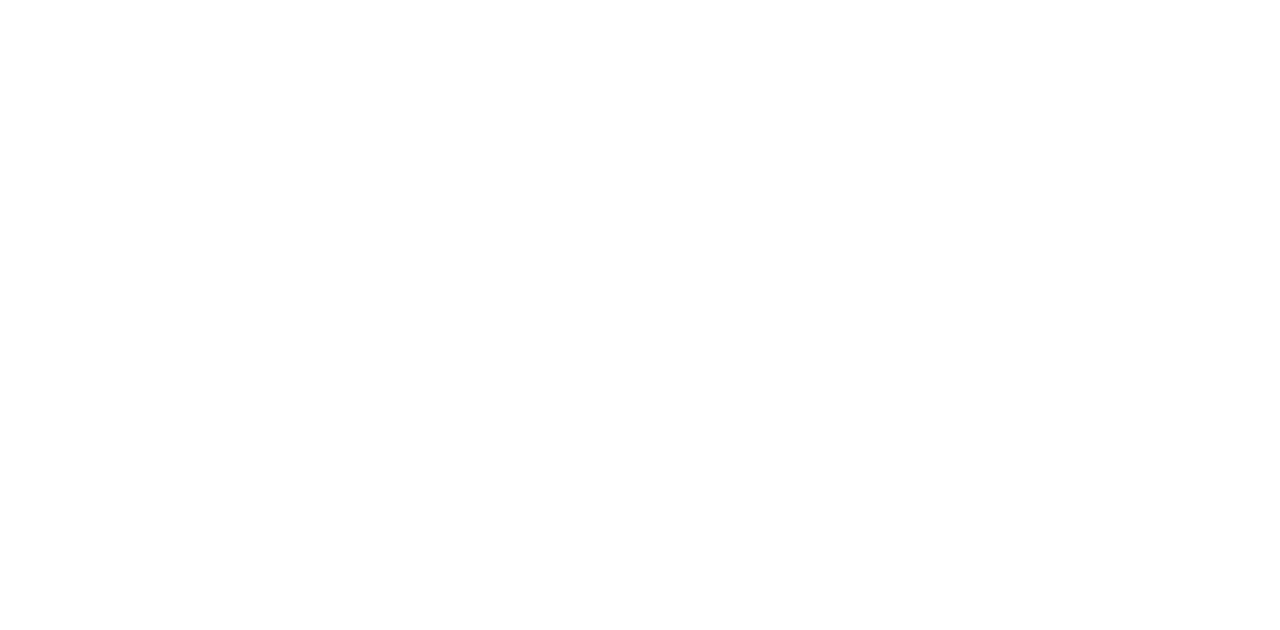
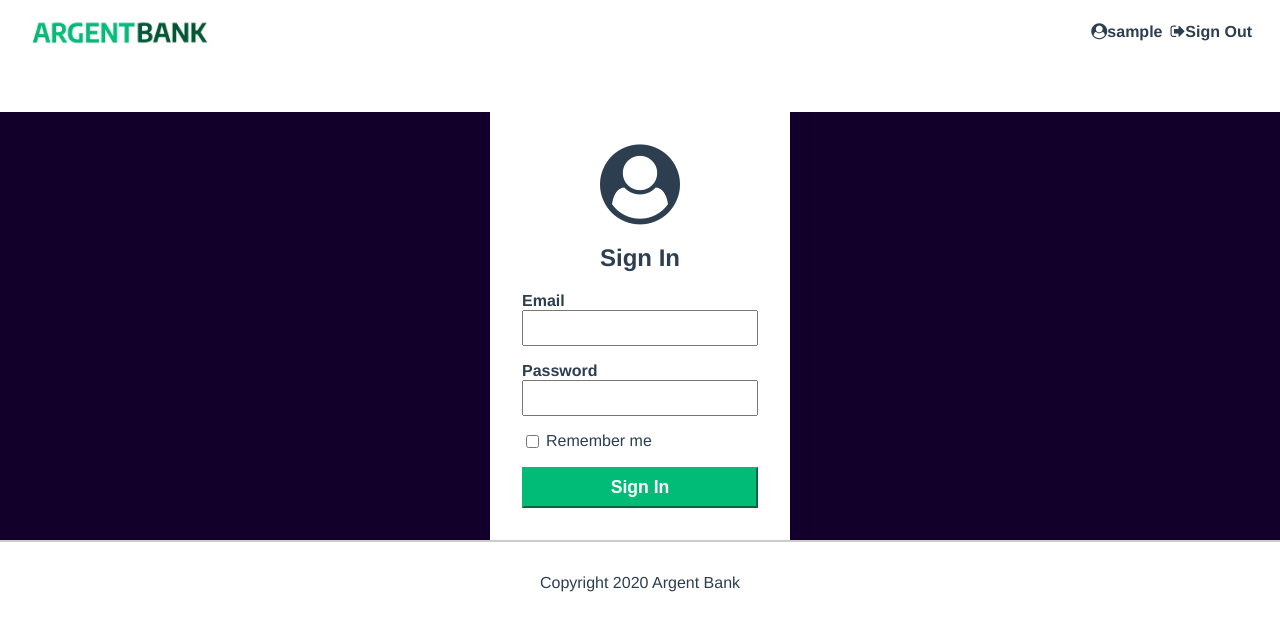
Before and after one commit to AndreaP2A/P9-ArgentBank-API, a React (Vite) app in the folder Frontend/: page /#/user/login in a window 1280 px wide. Before the commit this address had no page. Shown: the top 630 px of the page. Built offline with nearby package versions, Linux system fonts and the light colour scheme; sample sign-in values are in the browser's storage.

Commit message:
fixed path to user/profile, fixed first name on NavBar

```diff
--- a/Frontend/src/components/NavBar.jsx
+++ b/Frontend/src/components/NavBar.jsx
@@ -2,7 +2,7 @@ import { Link } from "react-router-dom";
 import { useSelector, useDispatch } from "react-redux";
 import { clearToken, clearUserName } from "../features/userSlice";
 
-// refactoring avec sous-composants logo et sign-in/out ?
+// refactoring avec sous-composants logo et sign-in/out
 const NavBar = () => {
   const dispatch = useDispatch();
   const userName = useSelector((state) => state.user.userName);
@@ -13,6 +13,8 @@ const NavBar = () => {
     dispatch(clearToken());
     dispatch(clearUserName());
   };
+
+  const firstName = userName.split(" ")[0];
 
   return (
     <nav className="main-nav">
@@ -27,17 +29,17 @@ const NavBar = () => {
       <div>
         {isLoggedIn ? (
           <>
-            <Link className="main-nav-item" to="/user">
+            <Link className="main-nav-item" to="/user/profile">
               <i className="fa fa-user-circle"></i>
-              {userName}
+              {firstName}
             </Link>
-            <Link className="main-nav-item" to="/" onClick={handleSignOut}>
+            <Link className="main-nav-item" to="/home" onClick={handleSignOut}>
               <i className="fa fa-sign-out"></i>
               Sign Out
             </Link>
           </>
         ) : (
-          <Link className="main-nav-item" to="/sign-in">
+          <Link className="main-nav-item" to="/user/login">
             <i className="fa fa-user-circle"></i>
             Sign In
           </Link>
--- a/Frontend/src/components/ProtectedRoute.jsx
+++ b/Frontend/src/components/ProtectedRoute.jsx
@@ -6,7 +6,7 @@ const ProtectedRoute = ({ children }) => {
   const token = useSelector((state) => state.user.token);
 
   if (!token) {
-    return <Navigate to="/sign-in" />;
+    return <Navigate to="/" />;
   }
 
   return children;
--- a/Frontend/src/pages/sign-in/sign-in.jsx
+++ b/Frontend/src/pages/sign-in/sign-in.jsx
@@ -19,7 +19,7 @@ const SignIn = () => {
       const { token } = data.body;
       dispatch(setToken(token));
       // dispatch(fetchUserProfile(token));
-      navigate("/user");
+      navigate("/user/profile");
     } catch (error) {
       console.error("Login failed:", error);
     }
--- a/Frontend/src/routes/router.jsx
+++ b/Frontend/src/routes/router.jsx
@@ -1,4 +1,5 @@
 import { HashRouter as Router, Route, Routes } from "react-router-dom"; //BrowserRouter didn't work (??)
+import { Navigate } from "react-router-dom";
 import Home from "../pages/home/home";
 import SignIn from "../pages/sign-in/sign-in";
 import User from "../pages/user/user";
@@ -9,9 +10,10 @@ const AppRouter = () => {
     <Router>
       <Routes>
         <Route path="/" element={<Home />} />
-        <Route path="/sign-in" element={<SignIn />} />
+        <Route path="/home" element={<Navigate to="/" />} />
+        <Route path="user/login" element={<SignIn />} />
         <Route
-          path="/user"
+          path="/user/profile"
           element={
             <ProtectedRoute>
               <User />
```
